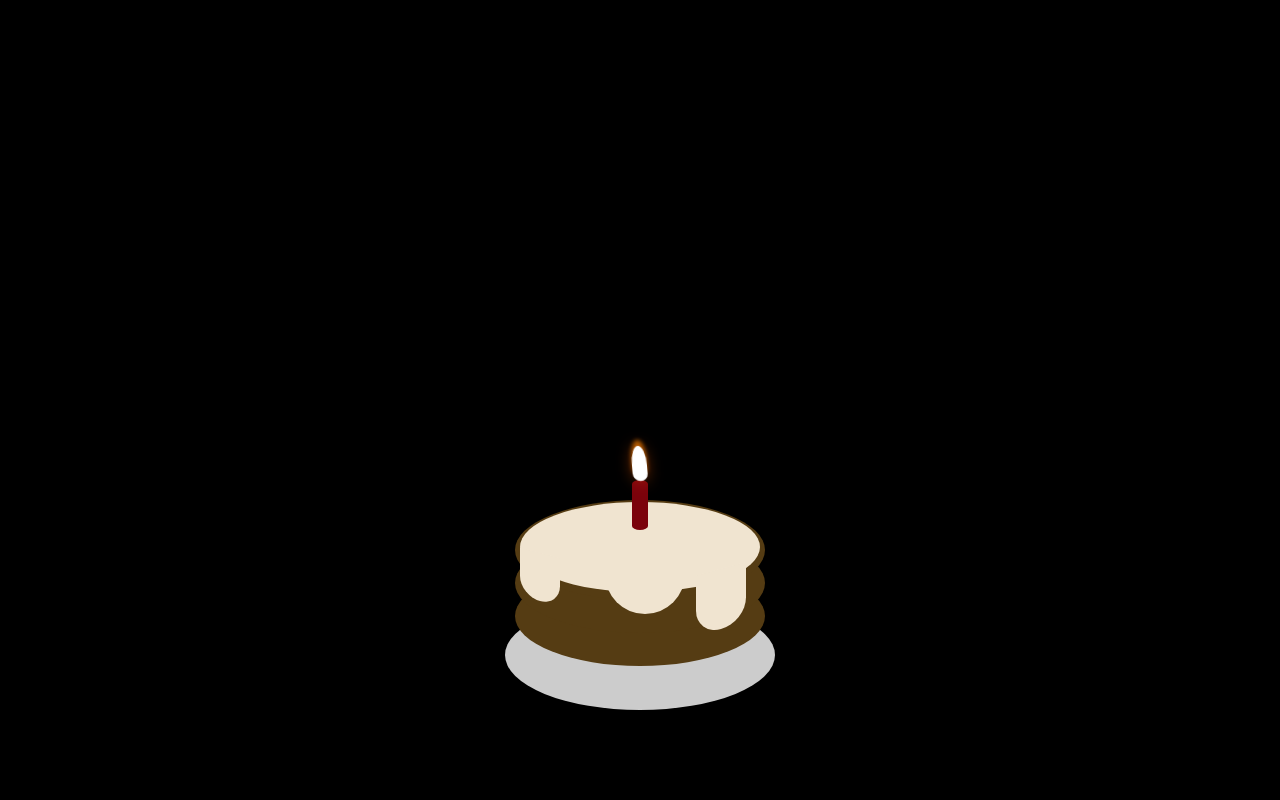
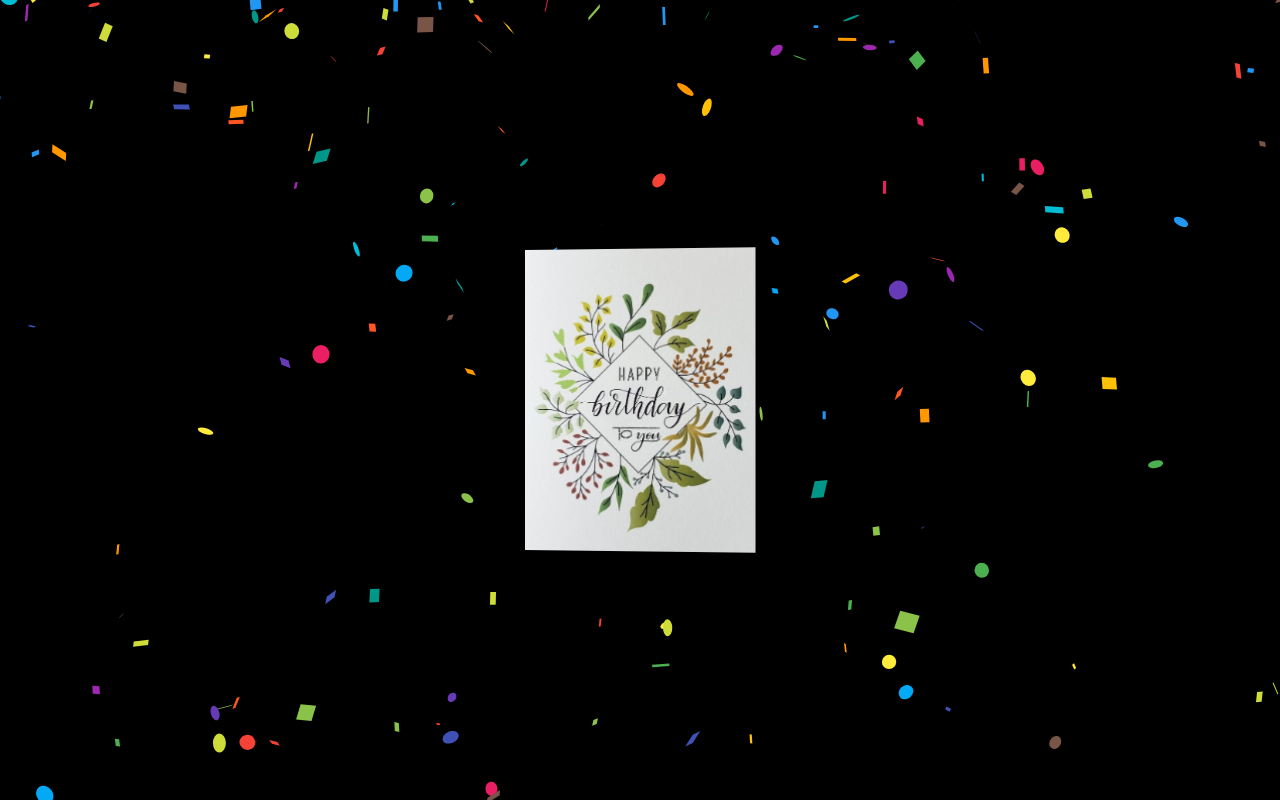
Before and after one commit to joysharonbandi/happy-birthday, a React app: page / in a window 1280 px wide. Built offline with nearby package versions, Linux system fonts and the light colour scheme; no server answers.

Commit message:
confeeti added

```diff
--- a/src/App.js
+++ b/src/App.js
@@ -9,7 +9,7 @@ import "./App.css";
 // import Giftcard from "./components/Giftcard";
 
 export default function App() {
-  const [party, setParty] = useState(false);
+  const [party, setParty] = useState(true);
   const { height, width } = useWindowDimensions();
 
   // console.log(window.innerWidth());
--- a/src/components/Cardopen.js
+++ b/src/components/Cardopen.js
@@ -11,7 +11,13 @@ export default function Cardopen() {
       <div class="book">
         <div class="page">
           <div
-            class="page__1"
+            class="page__1 openCloseAnimation"
+            id="page_1"
+            onMouseLeave={() => {
+              document
+                .getElementById("page_1")
+                ?.classList?.add?.("closeAnimaion");
+            }}
             style={{
               backgroundImage: `url(${coverpage})`,
               backgroundSize: "cover",
--- a/src/components/cardopen.css
+++ b/src/components/cardopen.css
@@ -35,13 +35,13 @@
   z-index: 2;
 }
 .page__1::after {
-  content: "Neat, huh?";
+  content: "";
   color: #eff0eb;
   position: absolute;
   padding-top: 1.5rem;
   top: 0;
   left: 0;
-  background-color: #d3d3d3;
+  /* background-color: white; */
   width: 100%;
   height: 100%;
   z-index: 1;
@@ -59,6 +59,8 @@
   opacity: 1;
 }
 .page:hover .page__1 {
+  animation: open 2s;
+  transition: all 0.3s 0.5s;
   transform: rotateY(-105deg);
   /* box-shadow: 1.5rem 2rem 3rem rgba(0, 0, 0, 0.25); */
 }
@@ -68,9 +70,9 @@
 /* .page:hover {
   transform: translateX(50%);
 } */
-.page__2:hover.page {
+/* .page__2:hover.page {
   transform: rotateY(180deg);
-}
+} */
 
 .small_gift_card {
   position: absolute;
@@ -94,3 +96,48 @@
     transform: rotate(10deg);
   }
 }
+
+.openCloseAnimation {
+  animation: openClose 2s;
+  animation-iteration-count: infinite;
+}
+
+@keyframes openClose {
+  0% {
+    transform: rotateY(0deg);
+  }
+  50% {
+    transform: rotateY(-30deg);
+  }
+  100% {
+    transform: rotateY(0deg);
+  }
+}
+
+.openAnimation {
+  animation: open 2s;
+  animation-iteration-count: "initial";
+}
+
+@keyframes open {
+  0% {
+    transform: rotateY(0deg);
+  }
+  100% {
+    transform: rotateY(-105deg);
+  }
+}
+
+.closeAnimaion {
+  animation: close 2s;
+  animation-iteration-count: initial;
+}
+
+@keyframes close {
+  0% {
+    transform: rotateY(-105deg);
+  }
+  100% {
+    transform: rotateY(0deg);
+  }
+}
```
